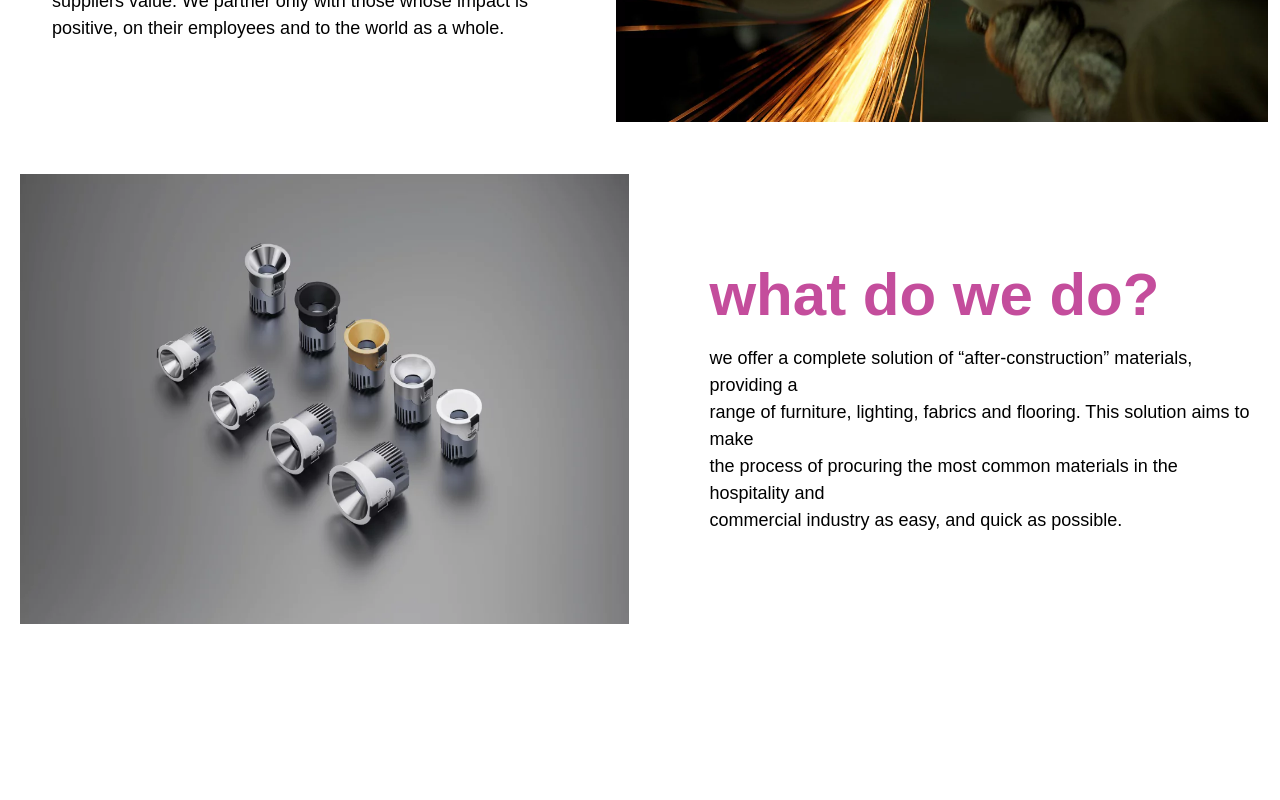
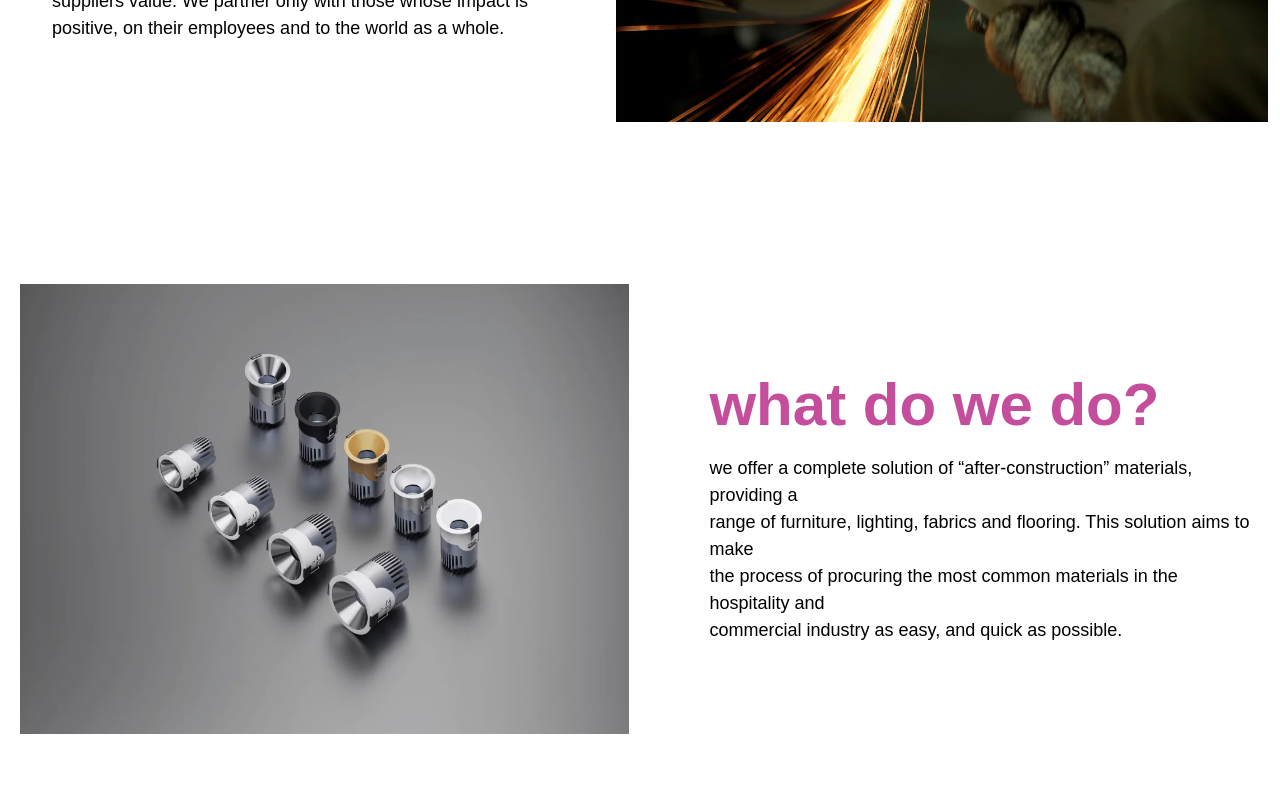
Before and after one commit to abdulmahl/supplymee, a Next.js app: page / in a window 1280 px wide. Shown: the part 2660-3460 px from the top of the page. Built offline with nearby package versions, Linux system fonts and the light colour scheme.

Commit message:
Added the form component.

```diff
--- a/app/forms/form.tsx
+++ b/app/forms/form.tsx
@@ -1,4 +1,4 @@
-import React from "react";
+"use client";
 
 export default function SendMessageForm() {
   return (
--- a/app/page.tsx
+++ b/app/page.tsx
@@ -10,7 +10,7 @@ import type { Metadata } from "next";
 import SendMessageForm from "./forms/form";
 
 export const metadata: Metadata = {
-  title: "Supplymee",
+  title: "Supplymee | Home",
   description: "Create using Nextjs",
 };
 
--- a/app/ui/section-five.tsx
+++ b/app/ui/section-five.tsx
@@ -1,10 +1,9 @@
 import Image from "next/image";
-import Link from "next/link";
 
 export default function SectionFive() {
   return (
     <>
-      <div className="flex flex-col p-5 pt-10 gap-10 md:flex-row md:items-center lg:gap-20 lg:justify-center lg:pb-40">
+      <div className="flex flex-col p-5 mt-[130px] gap-10 md:flex-row md:items-center lg:gap-20 lg:justify-center lg:pb-40">
         <div>
           <Image
             src={"/client-img2.webp"}
--- a/app/ui/section-one.tsx
+++ b/app/ui/section-one.tsx
@@ -1,6 +1,3 @@
-import Link from "next/link";
-import Image from "next/image";
-
 export default function SectionOne() {
   return (
     <>
```
